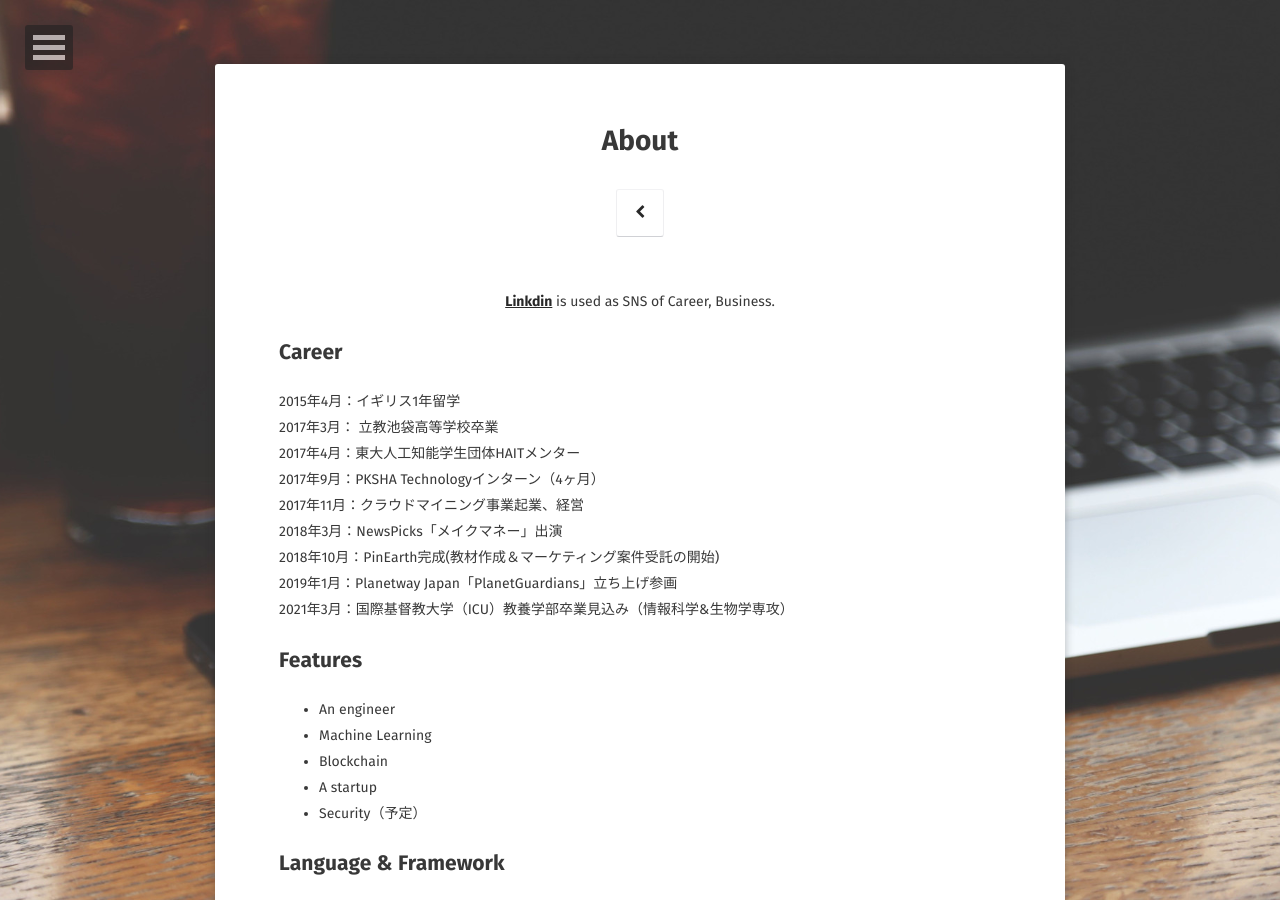
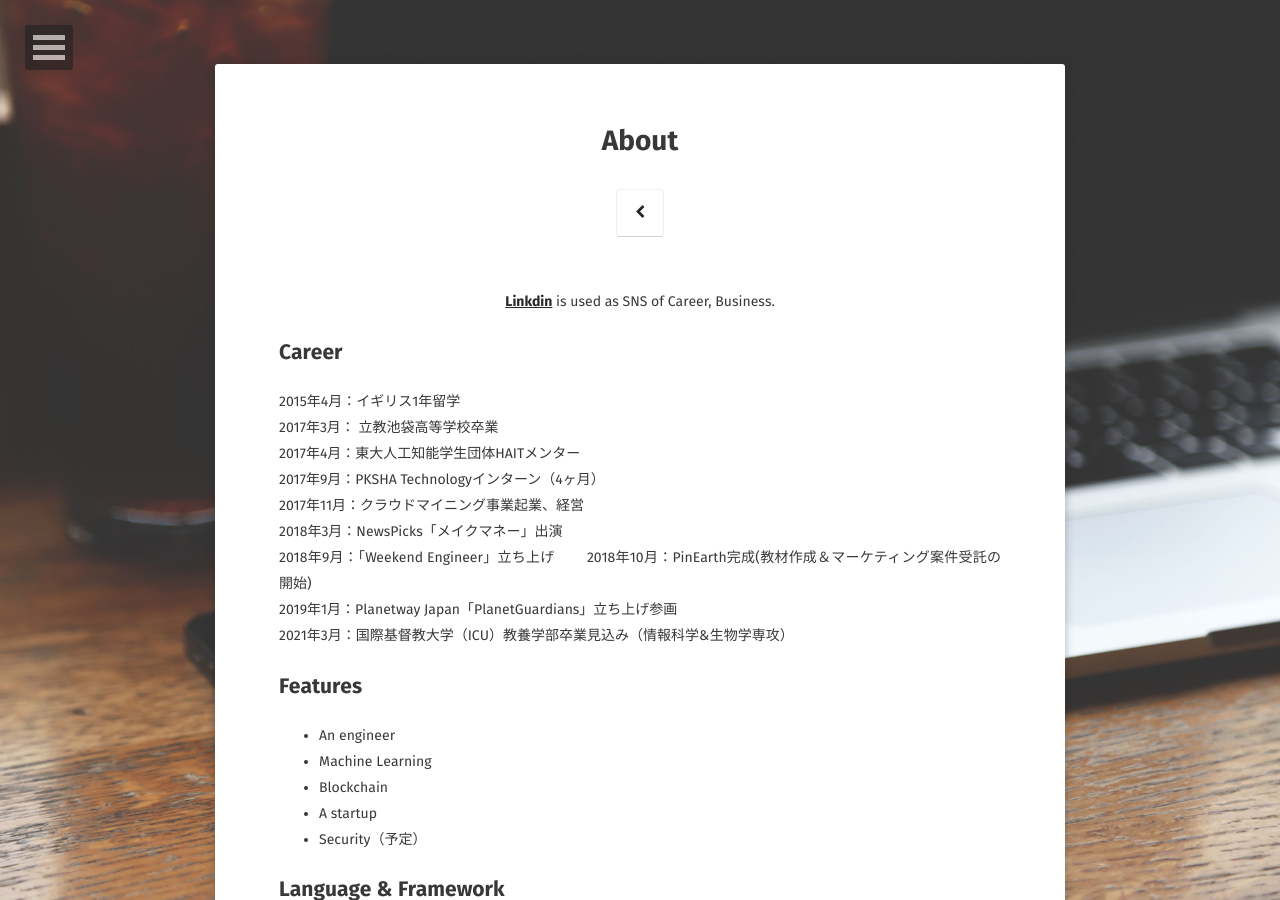
Before and after one commit to seven0525/seven0525.github.io, a Jekyll site: the page built from about/index.md, in a window 1280 px wide and 900 px high. Built offline with Jekyll 4.4.1, drawn with Linux system fonts in a browser that asks for light colours; some web fonts are replaced.

Commit message:
Update index.md

```diff
--- a/about/index.md
+++ b/about/index.md
@@ -19,6 +19,7 @@ comments: false
 2017年9月：PKSHA Technologyインターン（4ヶ月）
 2017年11月：クラウドマイニング事業起業、経営
 2018年3月：NewsPicks「メイクマネー」出演
+2018年9月：「Weekend Engineer」立ち上げ
 2018年10月：PinEarth完成(教材作成＆マーケティング案件受託の開始)
 2019年1月：Planetway Japan「PlanetGuardians」立ち上げ参画
 2021年3月：国際基督教大学（ICU）教養学部卒業見込み（情報科学&生物学専攻）
```
